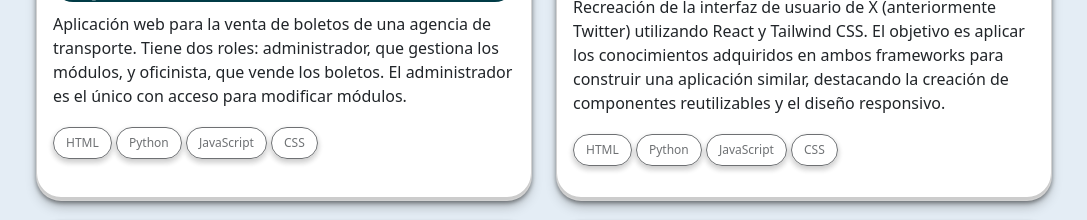
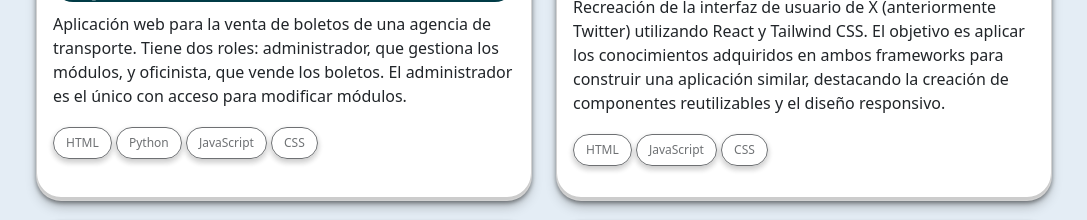
Before and after one commit to BrignerCarrielR/Brigner-Carriel-Portafolio, a plain HTML site: page index.html in a window 1280 px wide. Shown: the part 2840-3060 px from the top of the page, without its empty margins (96-1183 px from the left). Drawn offline with nearby package versions, Linux system fonts and the light colour scheme.

Commit message:
Versión 3

```diff
--- a/index.html
+++ b/index.html
@@ -599,7 +599,6 @@
                                 de componentes reutilizables y el diseño responsivo.
                             </p>
                             <button class="btn tecno_usa" disabled>HTML</button>
-                            <button class="btn tecno_usa" disabled>Python</button>
                             <button class="btn tecno_usa" disabled>JavaScript</button>
                             <button class="btn tecno_usa" disabled>CSS</button>
                         </div>
```
